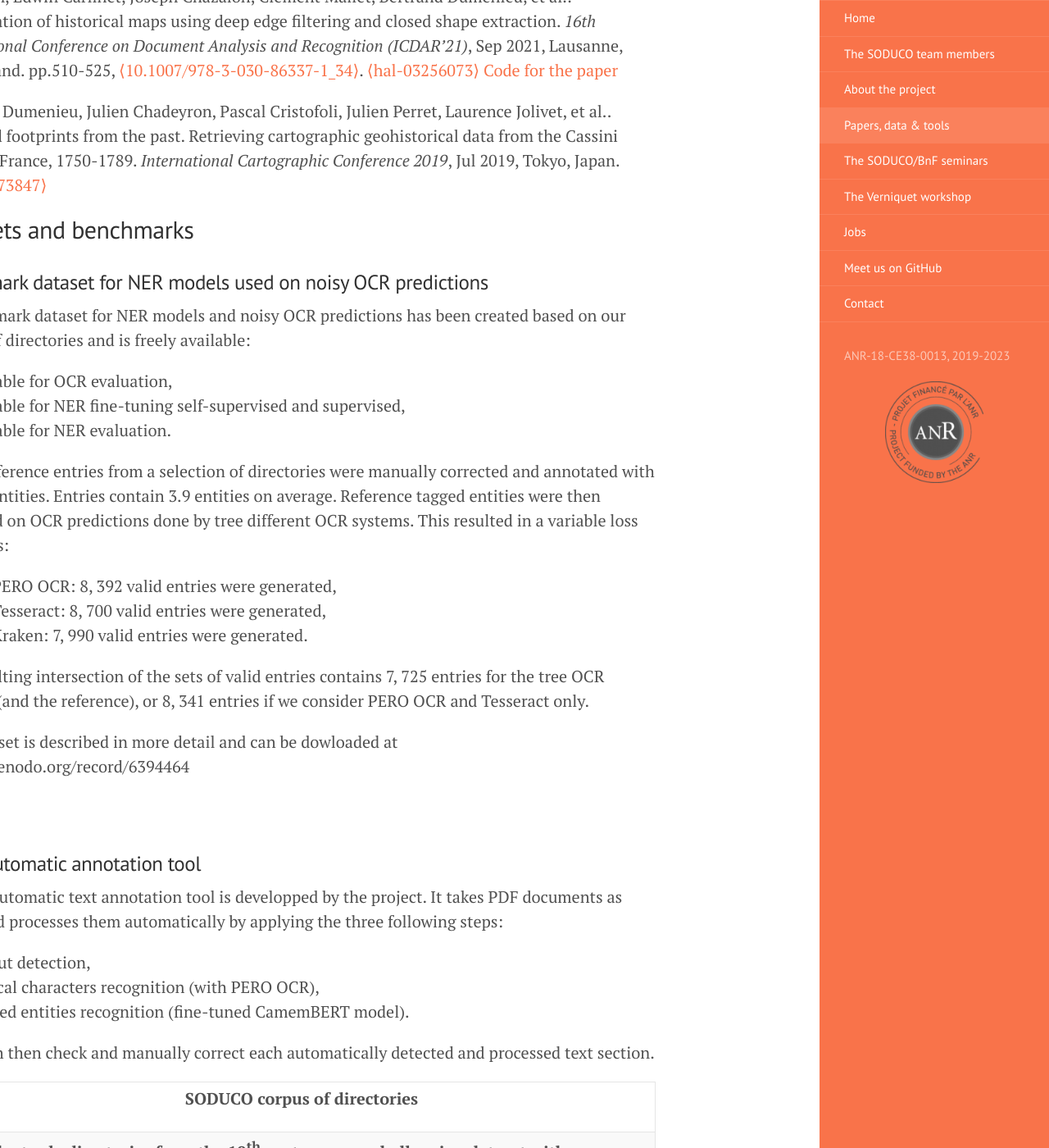
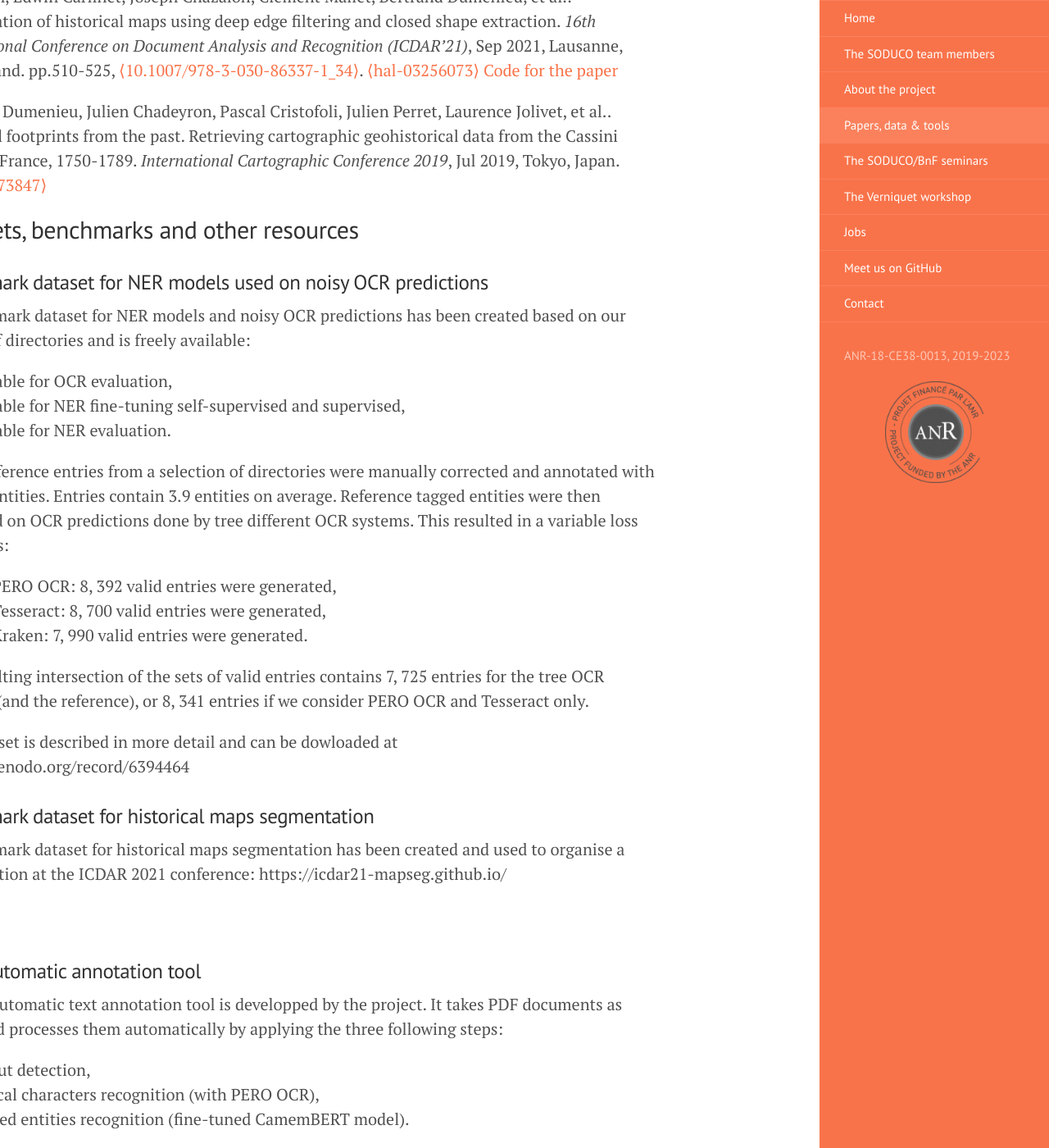
Before and after one commit to soduco/soduco.github.io, a Jekyll site: the page built from papers_data_tools.md, in a window 1280 px wide and 1400 px high, scrolled down 783 px. Shown: the whole window at 82% size. Built offline with Jekyll 4.4.1, drawn with Linux system fonts in a browser that asks for light colours; some of the changed text lies outside the part shown.

Commit message:
Update papers_data_tools.md
Added titles for new sections to be completed

```diff
--- a/papers_data_tools.md
+++ b/papers_data_tools.md
@@ -19,7 +19,7 @@
 
 Bertrand Dumenieu, Julien Chadeyron, Pascal Cristofoli, Julien Perret, Laurence Jolivet, et al.. Engraved footprints from the past. Retrieving cartographic geohistorical data from the Cassini Carte de France, 1750-1789. *International Cartographic Conference 2019*, Jul 2019, Tokyo, Japan. [⟨hal-02173847⟩](https://hal.archives-ouvertes.fr/hal-02173847)
 
-## Datasets and benchmarks
+## Datasets, benchmarks and other resources
 
 ### Benchmark dataset for NER models used on noisy OCR predictions
 
@@ -37,6 +37,10 @@
 The resulting intersection of the sets of valid entries contains 7, 725 entries for the tree OCR systems (and the reference), or 8, 341 entries if we consider PERO OCR and Tesseract only.
 
 The dataset is described in more detail and can be dowloaded at https://zenodo.org/record/6394464
+
+### Benchmark dataset for historical maps segmentation
+
+A benchmark dataset for historical maps segmentation has been created and used to organise a commetition at the ICDAR 2021 conference: https://icdar21-mapseg.github.io/
 
 ## Tools
 
@@ -57,3 +61,27 @@
 | ![SODUCO text annotation tool](./public/images/AnnotationTool.png) |
 |:--:|
 | <b>SODUCO text annotation tool</b>|
+
+### Geohistorical geocoding tool
+
+Add a description here.
+
+| ![SODUCO geohistorical geocoding tool](./public/images/Example.png) |
+|:--:|
+| <b>Caption for the image</b>|
+
+### Old maps vectorisation tool
+
+Add a description here.
+
+| ![SODUCO vectorisation tool](./public/images/Example.png) |
+|:--:|
+| <b>Caption for the image</b>|
+
+### Vector data validation and correction tool
+
+Add a description here.
+
+| ![SODUCO validation tool](./public/images/Example.png) |
+|:--:|
+| <b>Caption for the image</b>|
```
